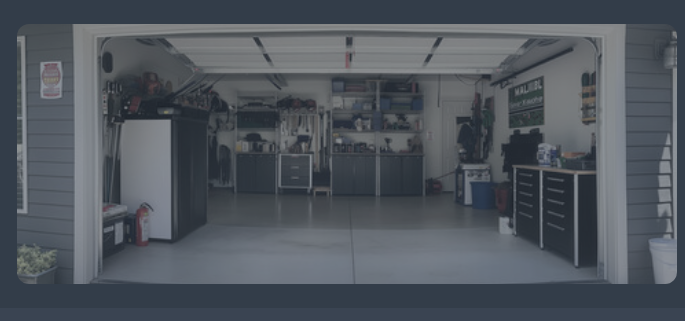
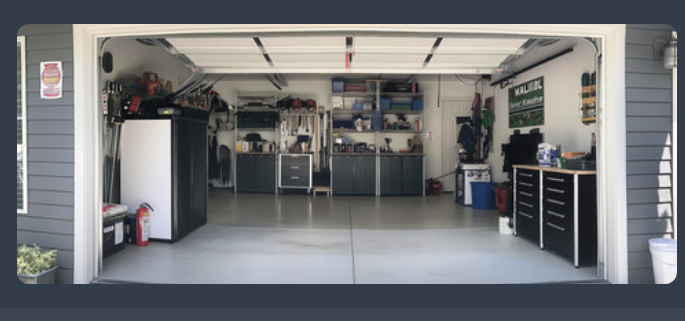
Before and after one commit to totalgaragerefresh-sudo/total-garage-refresh, a plain HTML site: page index.html in a window 1280 px wide. Shown: the top 321 px of the page, 595-1280 px from the left. Drawn offline with Linux system fonts and the light colour scheme.

Commit message:
Update index.html

```diff
--- a/index.html
+++ b/index.html
@@ -61,8 +61,8 @@
   object-fit: cover;
   border-radius: 12px;
   display: block;
-      opacity: 0.45;           /* fade it out */
-      filter: grayscale(40%);  /* subtle, clean look */
+  opacity: 1;              /* full clarity */
+  filter: grayscale(20%);  /* optional: keeps it subtle but sharp */
 }
 
     /* --- NAV --- */
```
Lines whose indentation alone changed are shown as unchanged.
